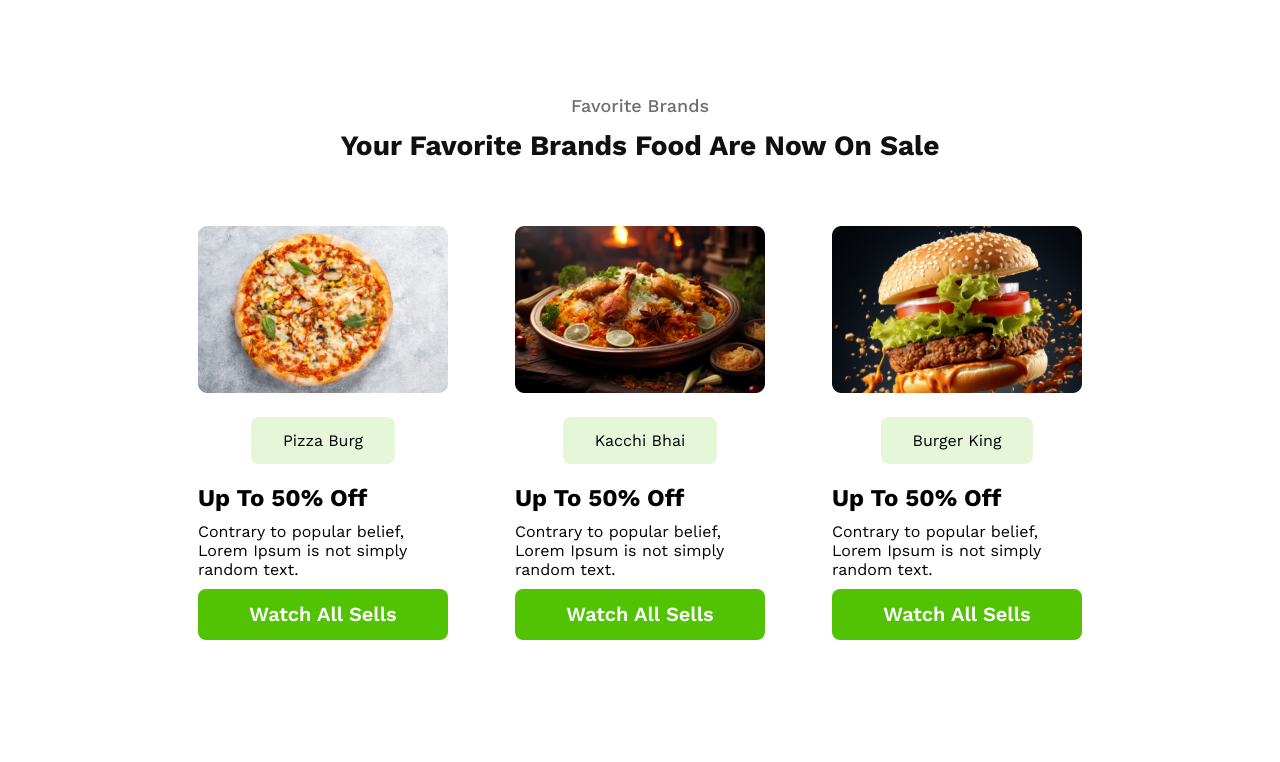
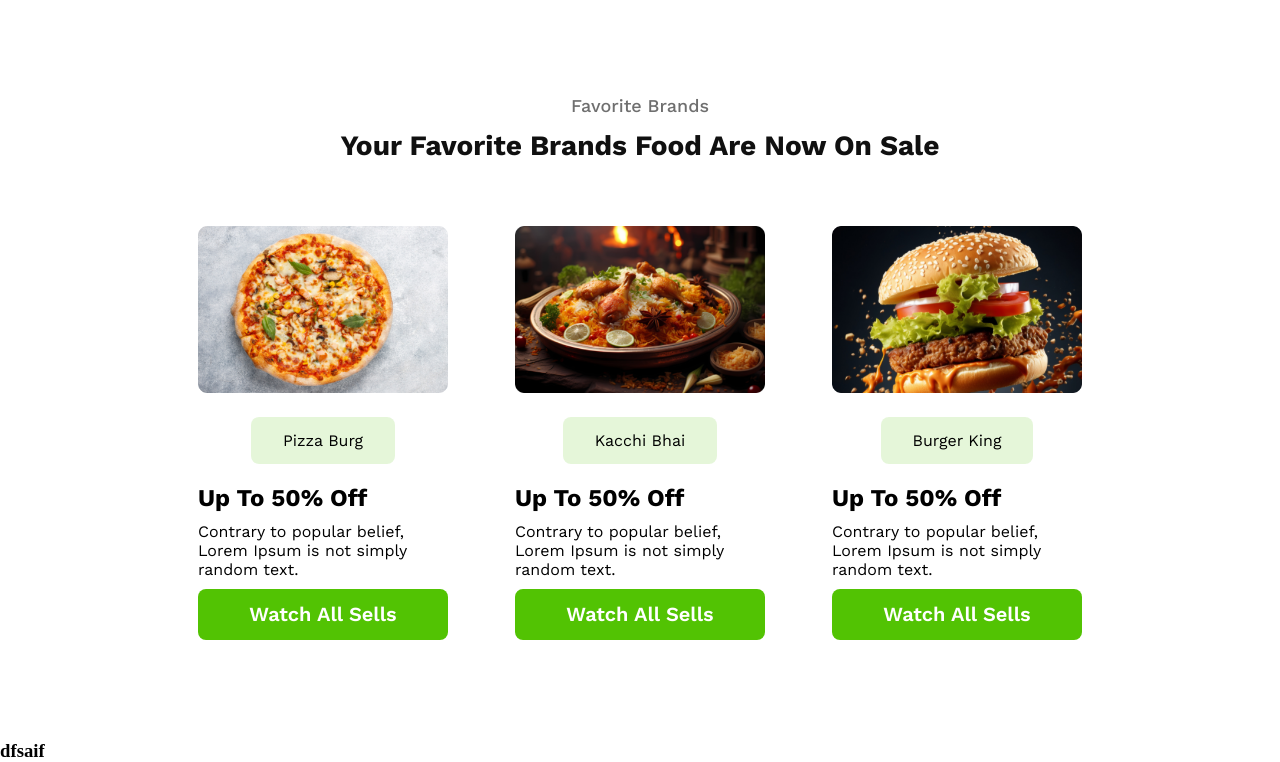
Before and after one commit to ashik-billah/Food-Restrurant, a plain HTML site: page index.html in a window 1280 px wide. Shown: the part 617-1379 px from the top of the page. Before the commit the page ends 1357 px from the top, so only its background shows below. Drawn offline with nearby package versions, Linux system fonts and the light colour scheme.

```diff
--- a/index.html
+++ b/index.html
@@ -96,7 +96,9 @@
 </section>
 
 <section>
-
+    <h3>
+        dfsaif
+    </h3>
 </section>
 </body>
 </html>
```
